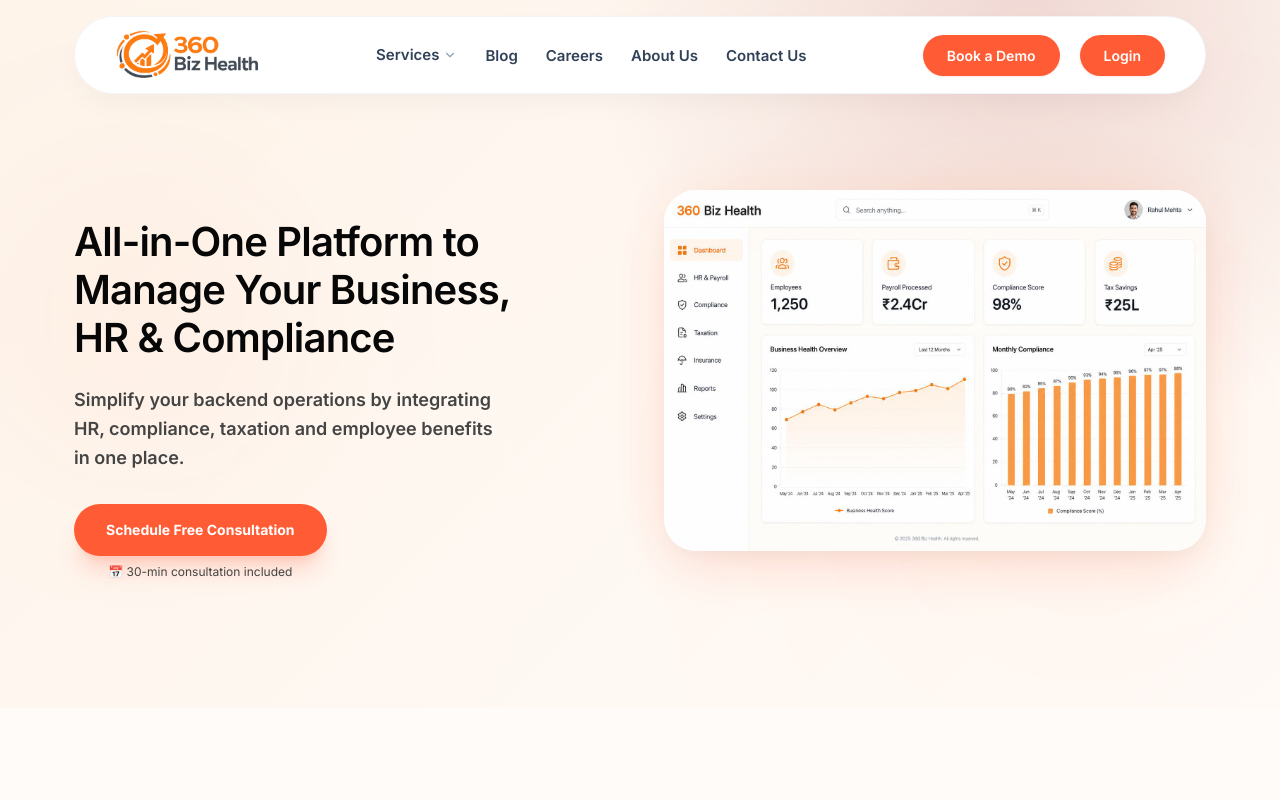
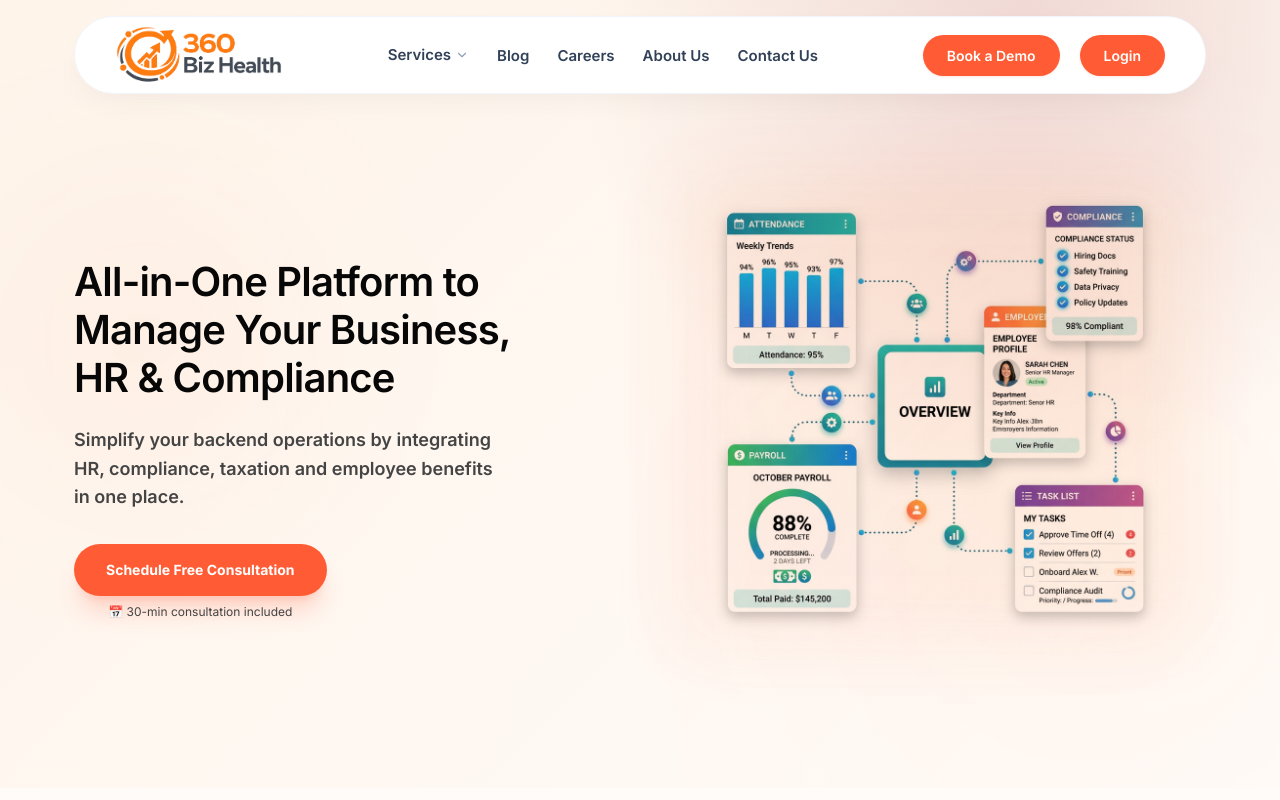
Before and after one commit to 360-BizHealth/360-BizHealth, a React (Vite) app: page / in a window 1280 px wide. Shown: the top 800 px of the page. Built offline with nearby package versions, Linux system fonts and the light colour scheme.

Commit message:
sabpaisa final

```diff
--- a/src/components/Footer.tsx
+++ b/src/components/Footer.tsx
@@ -79,7 +79,7 @@
               <img
                 src={logoImg}
                 alt="360 BizHealth"
-                className="h-[50px] w-auto object-contain"
+                className="h-[58px] w-auto object-contain"
               />
             </a>
             <p className="text-[14px] leading-relaxed text-slate-600 font-medium">
--- a/src/components/Header.tsx
+++ b/src/components/Header.tsx
@@ -126,7 +126,7 @@
                 src={logoImg}
                 alt="360 BizHealth"
                 className={`w-auto object-contain transition-all duration-300 ${
-                  isScrolled ? "h-[42px]" : "h-[50px]"
+                  isScrolled ? "h-[48px]" : "h-[58px]"
                 }`}
               />
             </a>
@@ -240,7 +240,7 @@
             <img
               src={logoImg}
               alt="360 BizHealth"
-              className="h-[42px] w-auto object-contain"
+              className="h-[48px] w-auto object-contain"
             />
           </a>
 
@@ -275,7 +275,7 @@
                 <img
                   src={logoImg}
                   alt="360 BizHealth"
-                  className="h-[42px] w-auto object-contain"
+                  className="h-[48px] w-auto object-contain"
                 />
               </div>
               <button
--- a/src/pages/index.tsx
+++ b/src/pages/index.tsx
@@ -6,7 +6,7 @@
 import statutoryCompliance from "@/assets/statutory-compliance-2.jpg";
 import financialTaxation from "@/assets/tds-labour.jpg";
 import insuranceAdvisory from "@/assets/insurance-advisory.jpg";
-import heroDashboard from "@/assets/hero-dashboard.jpg";
+import heroIllustration from "@/assets/hero-illustration.jpg";
 import integrateImg from "@/assets/company-registration.jpg";
 import gaugeImg from "@/assets/ipr-brand.jpg";
 import envelopeImg from "@/assets/team-retreats.jpg";
@@ -103,14 +103,11 @@
             {/* Soft glow behind the image */}
             <div className="absolute inset-0 bg-gradient-to-tr from-primary/10 to-orange-500/10 rounded-3xl filter blur-2xl opacity-75 pointer-events-none scale-95"></div>
 
-            {/* Dashboard Mockup Card */}
-            <div className="relative overflow-hidden rounded-2xl glow-card ring-1 ring-black/5 bg-white transition-transform hover:scale-[1.01] duration-300 w-full">
-              <img
-                src={heroDashboard}
-                alt="360 Biz Health platform"
-                className="w-full h-auto object-cover"
-              />
-            </div>
+            <img
+              src={heroIllustration}
+              alt="360 Biz Health platform"
+              className="relative w-full h-auto object-contain max-h-[500px] mix-blend-multiply"
+            />
 
           </div>
 
```
Also changed, not shown: src/assets/hero-illustration.jpg (added).
